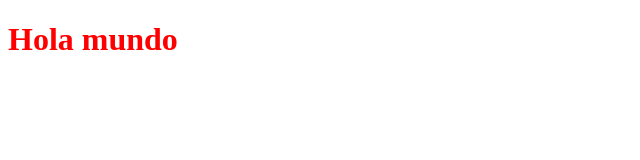
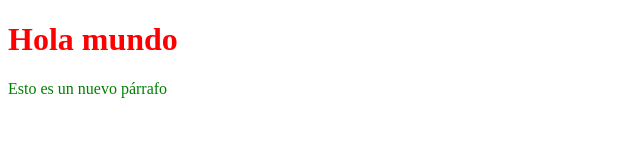
Before and after one commit to JavierMateos98/Practica, a plain HTML site: page index.html in a window 1280 px wide. Shown: the whole page, without its empty margins (0-640 px from the left). Drawn offline with Linux system fonts and the light colour scheme.

Commit message:
Nueva superfuncionalidad

```diff
--- a/index.html
+++ b/index.html
@@ -7,5 +7,6 @@
   </head>
   <body>
       <h1>Hola mundo</h1>
+      <p> Esto es un nuevo párrafo </p>
   </body>
 </html>
--- a/style.css
+++ b/style.css
@@ -1,3 +1,7 @@
-h1{
+h1 {
 	color: red;
 }
+
+p {
+	color: green;
+}
```
Also changed, not shown: 1 other file.
